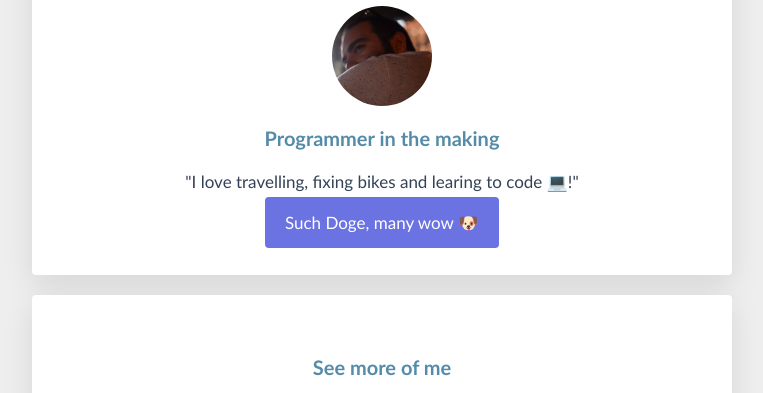
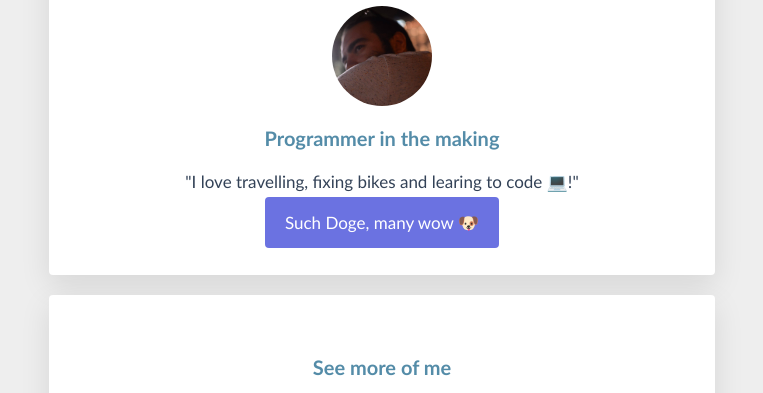
Before and after one commit to Philaround/profile, a plain HTML site: page index.html in a window 1280 px wide. Shown: the part 135-528 px from the top of the page, without its empty margins (258-1021 px from the left). Drawn offline with Linux system fonts and the light colour scheme.

Commit message:
minor adjustment to container widht

```diff
--- a/style.css
+++ b/style.css
@@ -19,7 +19,7 @@ p {
 }
 
 .container {
-  width: 700px;
+  width: 666px;
   margin: 0 auto;
 }
 
```
